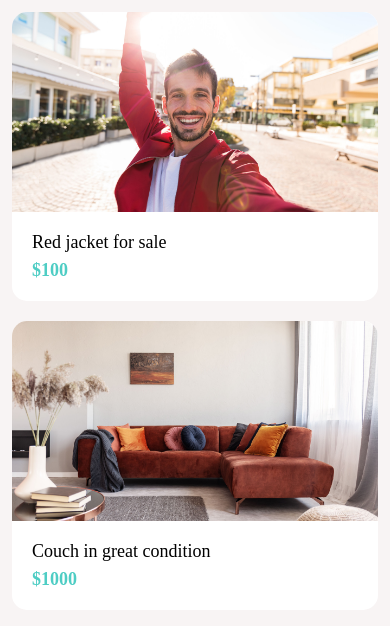
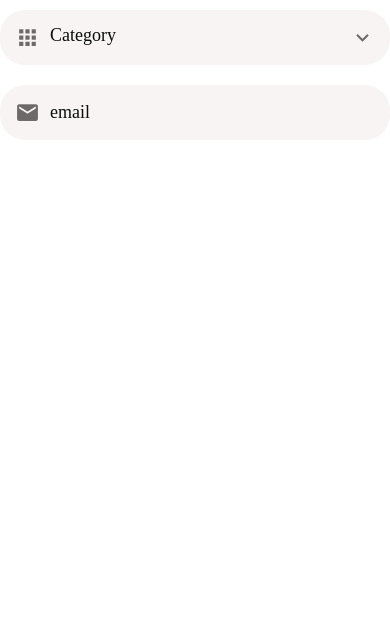
Before and after one commit to Pemith/DoneWithIt, a React Native app: screen / in a window 390 px wide. Shown: the top 626 px of the page. Built offline with nearby package versions, Linux system fonts and the light colour scheme.

Commit message:
Listing Components were designed

```diff
--- a/App.js
+++ b/App.js
@@ -1,3 +1,4 @@
+import { useState } from 'react';
 import { StatusBar } from 'expo-status-bar';
 import { StyleSheet, Text, View,Image} from 'react-native';
 import { useDimensions,useDeviceOrientation } from '@react-native-community/hooks';
@@ -13,8 +14,19 @@
 import ListItem from './app/components/ListItem';
 import AccountScreen from './app/Screens/AccountScreen';
 import ListingScreen from './app/Screens/ListingScreen';
+import AppTextInput from './app/components/AppTextInput';
+import AppPicker from './app/components/AppPicker';
+
+
+const categories=[
+  {label:"Furniture", value: 1},
+  {label:"Clothing", value: 2},
+  {label:"Cameras", value: 3},
+];
 
 export default function App() {
+
+  const [category,setCategory]=useState()
 
   return (
     // <WelcomeScreen/>
@@ -22,6 +34,17 @@
     // <ListingDetailsScreen/>
     // <MessageScreen/>
     // <AccountScreen/>
-    <ListingScreen/>
+    // <ListingScreen/>
+    <Screen>
+      {/* <AppTextInput placeholder="Username" icon="email"/> */}
+      <AppPicker
+        selectedItem={category}
+        onSelectItem={item => setCategory(item)}
+        icon='apps'
+        items={categories}
+        placeholder="Category"
+      />
+      <AppTextInput icon='email' placeholder="email"/>
+    </Screen>
   );
 }
--- /dev/null
+++ b/app/components/AppPicker.js
@@ -0,0 +1,76 @@
+import React,{useState} from 'react';
+import { FlatList,View,StyleSheet,TouchableWithoutFeedback,Modal,Button} from 'react-native';
+import {MaterialCommunityIcons} from '@expo/vector-icons';
+
+import defaultStyles from '../config/styles';
+import AppText from './AppText';
+import Screen from './Screen';
+import PickerItem from './PickerItem';
+
+function AppPicker({icon,items,onSelectItem,placeholder,selectedItem}) {
+
+    const [modalVisible,setModalVisible]=useState(false);
+    return (
+        <>
+            <TouchableWithoutFeedback onPress={()=>setModalVisible(true)}>
+                <View style={styles.container}>
+                    {icon &&
+                        <MaterialCommunityIcons
+                            name={icon}
+                            size={25}
+                            color={defaultStyles.colors.medium}
+                            style={styles.icon}
+                        />
+                    }
+                    <AppText style={styles.text}>{selectedItem? selectedItem.label : placeholder} </AppText>
+                    <MaterialCommunityIcons
+                        name="chevron-down"
+                        size={25}
+                        color={defaultStyles.colors.medium}
+                    />
+                </View>
+            </TouchableWithoutFeedback>
+            <Modal
+                visible={modalVisible}
+                animationType="slide"
+            >
+                <Screen>
+                    <Button title="Close" onPress={ () => setModalVisible(false)} />
+                    <FlatList
+                        data={items}
+                        keyExtractor={item => item.value.toString()}
+                        renderItem={({item}) =>
+                            <PickerItem
+                                label={item.label}
+                                onPress={()=>{
+                                    setModalVisible(false);
+                                    onSelectItem(item);
+                                }}
+                            />
+                    }
+                    />
+                </Screen>
+            </Modal>
+        </>
+    );
+}
+
+const styles = StyleSheet.create({
+    container:{
+        backgroundColor:defaultStyles.colors.light,
+        borderRadius:25,
+        flexDirection:"row",
+        width:"100%",
+        padding:15,
+        marginVertical:10,
+    },
+    icon:{
+        marginRight:10,
+    },
+    text:{
+        flex:1,
+    },
+
+})
+
+export default AppPicker;
--- a/app/components/AppText.js
+++ b/app/components/AppText.js
@@ -1,15 +1,10 @@
 import React from 'react'
-import {Text,StyleSheet,Platform} from 'react-native';
+import {Text} from 'react-native';
+
+import defaultStyles from '../config/styles';
 
 export default function AppText({children,style}) {
   return (
-    <Text style={[styles.text, style]}>{children}</Text>
+    <Text style={[defaultStyles.text, style]}>{children}</Text>
   )
 }
-
-const styles = StyleSheet.create({
-    text:{
-        fontSize:18,
-        fontFamily: Platform.OS === "android" ? "Roboto" : "Avero"
-    },
-})
--- /dev/null
+++ b/app/components/AppTextInput.js
@@ -0,0 +1,37 @@
+import React from 'react';
+import { View,StyleSheet,TextInput } from 'react-native';
+import {MaterialCommunityIcons} from '@expo/vector-icons';
+
+import defaultStyles from '../config/styles';
+
+function AppTextInput({icon, ...otherProps}) {
+    return (
+        <View style={styles.container}>
+            {icon &&
+                <MaterialCommunityIcons
+                    name={icon} size={25}
+                    color={defaultStyles.colors.medium}
+                    style={styles.icon}
+                />
+            }
+            <TextInput style={defaultStyles.text} {...otherProps} />
+        </View>
+    );
+}
+
+const styles = StyleSheet.create({
+    container:{
+        backgroundColor:defaultStyles.colors.light,
+        borderRadius:25,
+        flexDirection:"row",
+        width:"100%",
+        padding:15,
+        marginVertical:10,
+    },
+    icon:{
+        marginRight:10,
+    },
+
+})
+
+export default AppTextInput;
--- /dev/null
+++ b/app/components/PickerItem.js
@@ -0,0 +1,19 @@
+import React from 'react';
+import {TouchableOpacity, StyleSheet} from 'react-native';
+
+import AppText from './AppText';
+
+function PickerItem({label,onPress}) {
+    return (
+        <TouchableOpacity onPress={onPress}>
+            <AppText style={styles.text}>{label} </AppText>
+        </TouchableOpacity>
+    );
+}
+
+const styles = StyleSheet.create({
+    text:{
+        padding:20,
+    }
+})
+export default PickerItem;
--- a/app/config/colors.js
+++ b/app/config/colors.js
@@ -3,7 +3,8 @@
     secondary:"#4ecdc4",
     black:"#000",
     white:"#fff",
+    light: "#f8f4f4",
     medium:"#6e6969",
-    light: "#f8f4f4",
+    dark:"#0c0c0c",
     danger:"#ff5252",
 }
--- /dev/null
+++ b/app/config/styles.js
@@ -0,0 +1,12 @@
+import { Platform } from 'react-native'
+
+import colors from './colors'
+
+export default{
+    colors,
+    text:{
+        color:colors.dark,
+        fontSize:18,
+        fontFamily: Platform.OS === "android" ? "Roboto" : "Avenir",
+    }
+}
```
